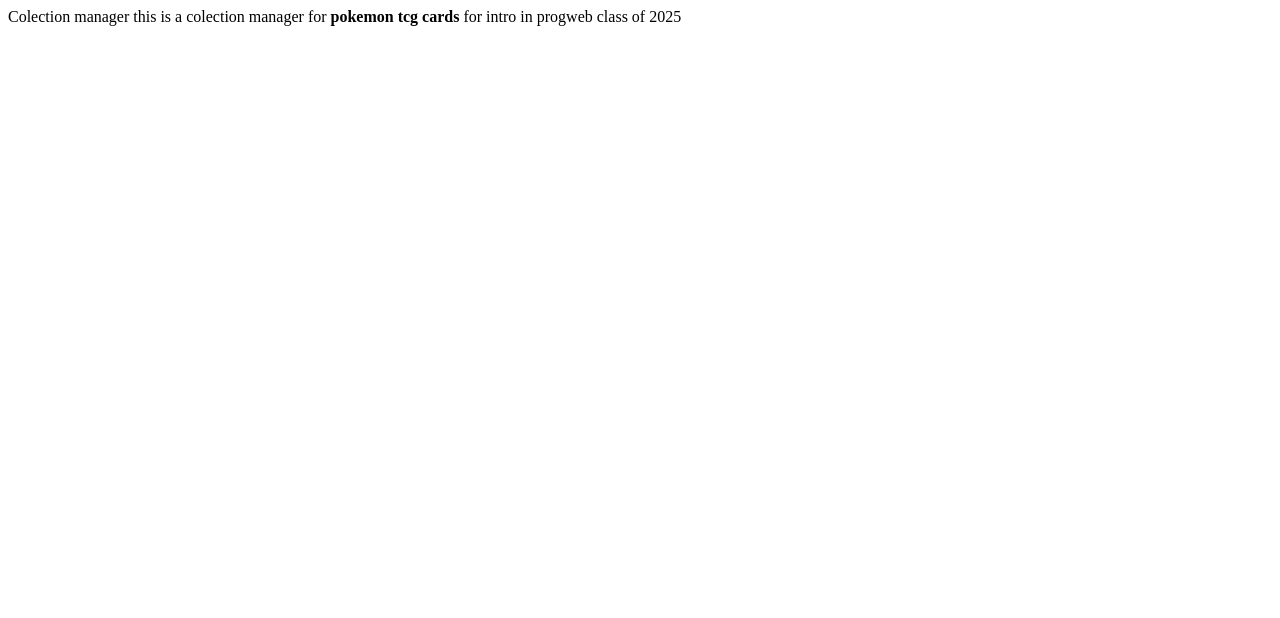
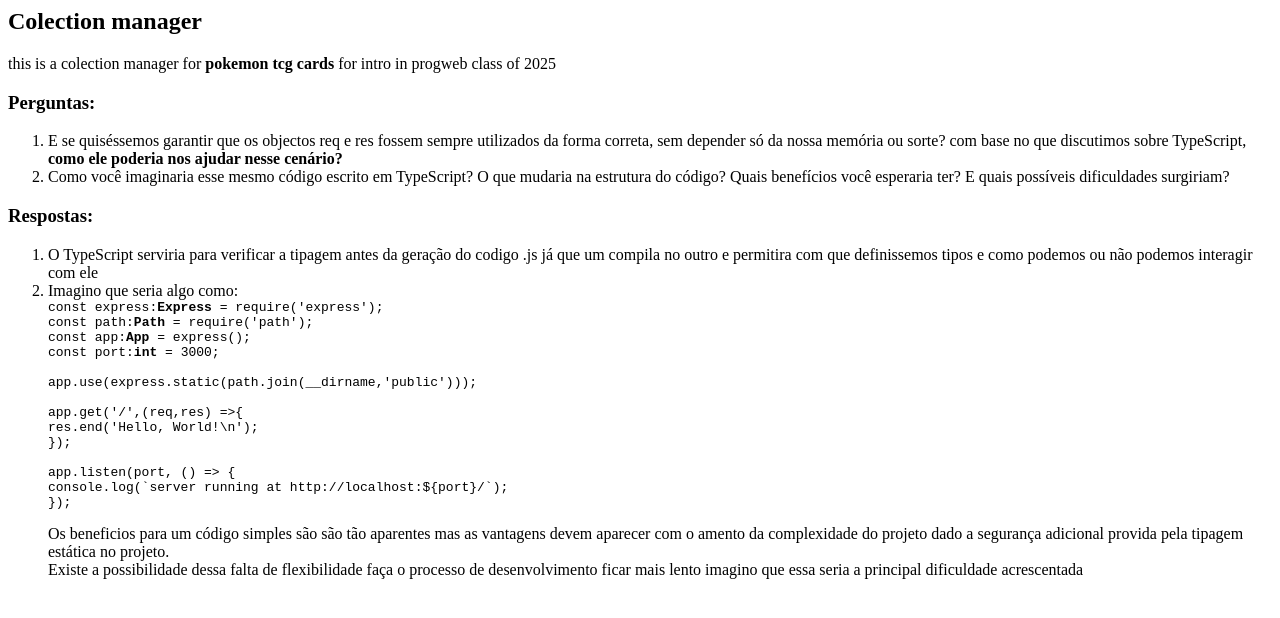
Before and after one commit to drawnator/colection-manager, a website: page public/index.html in a window 1280 px wide. Drawn offline with Linux system fonts and the light colour scheme.

Commit message:
[add] respostas

```diff
--- a/public/index.html
+++ b/public/index.html
@@ -1,8 +1,44 @@
 <html>
     <head>
-        Colection manager
+        <h2>Colection manager</h2>
     </head>
     <body>
         this is a colection manager for <b>pokemon tcg cards</b> for intro in progweb class of 2025
+        <h3>
+            Perguntas:
+        </h3>
+        <ol>
+            <li>E se quiséssemos garantir que os objectos req e res fossem sempre utilizados da forma correta, sem depender só da nossa memória ou sorte? com base no que discutimos sobre TypeScript, <b>como ele poderia nos ajudar nesse cenário?</b></li>
+            <li>Como você imaginaria esse mesmo código escrito em TypeScript? O que mudaria na estrutura do código? Quais benefícios você esperaria ter? E quais possíveis dificuldades surgiriam?</li>
+        </ol>
+        <h3>
+            Respostas:
+        </h3>
+        <ol>
+            <li>O TypeScript serviria para verificar a tipagem antes da geração do codigo .js já que um compila no outro e permitira com que definissemos tipos e como podemos ou não podemos interagir com ele</li>
+            <li>
+                Imagino que seria algo como:
+                <code>
+                    <br>
+                    const express:<b>Express</b> = require('express');<br>
+                    const path:<b>Path</b> = require('path');<br>
+                    const app:<b>App</b> = express();<br>
+                    const port:<b>int</b> = 3000;<br>
+                    <br>
+                    app.use(express.static(path.join(__dirname,'public')));<br>
+                    <br>
+                    app.get('/',(req,res) =>{<br>
+                        res.end('Hello, World!\n');<br>
+                    }); <br>
+                    <br>
+                    app.listen(port, () => {<br>
+                        console.log(`server running at http://localhost:${port}/`);<br>
+                    });<br>
+                    <br>
+                </code>
+                Os beneficios para um código simples são são tão aparentes mas as vantagens devem aparecer com o amento da complexidade do projeto dado a segurança adicional provida pela tipagem estática no projeto.<br>
+                Existe a possibilidade dessa falta de flexibilidade faça o processo de desenvolvimento ficar mais lento imagino que essa seria a principal dificuldade acrescentada
+            </li>
+        </ol>
     </body>
 </html>
```
